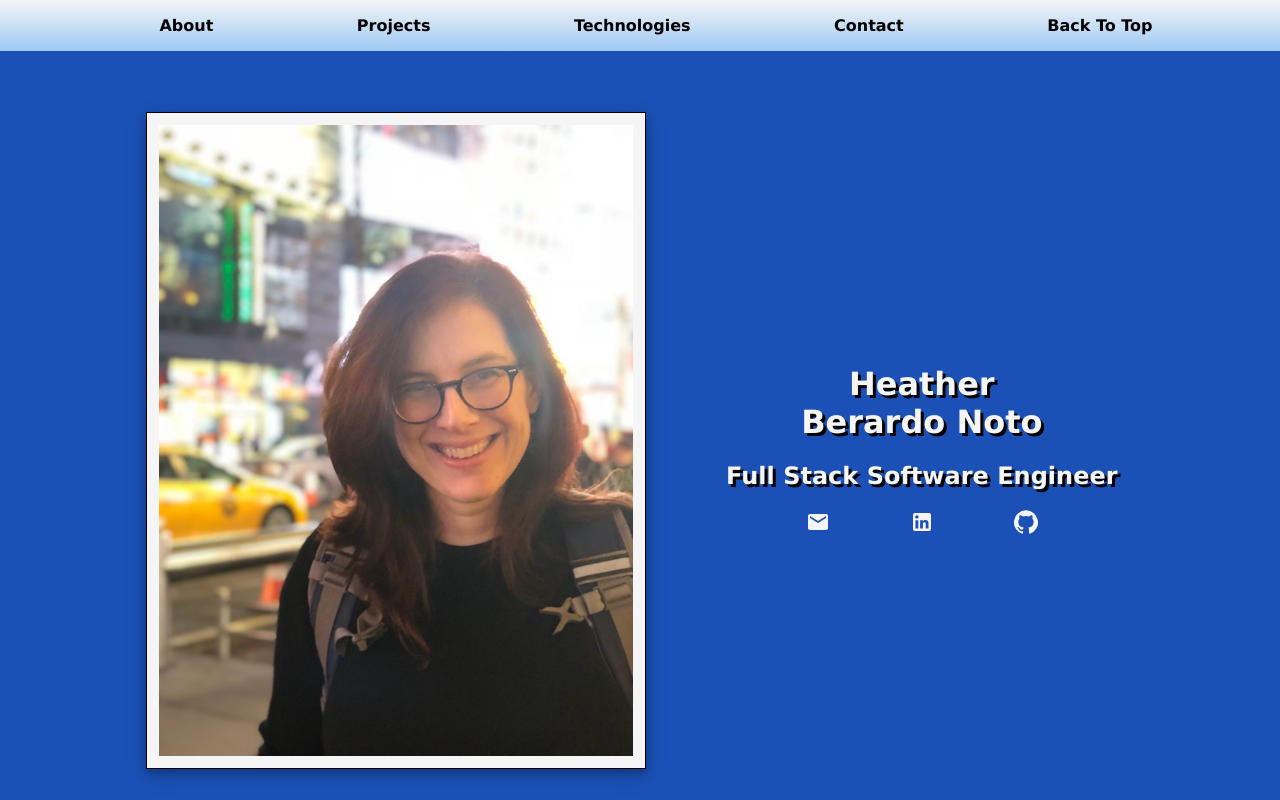
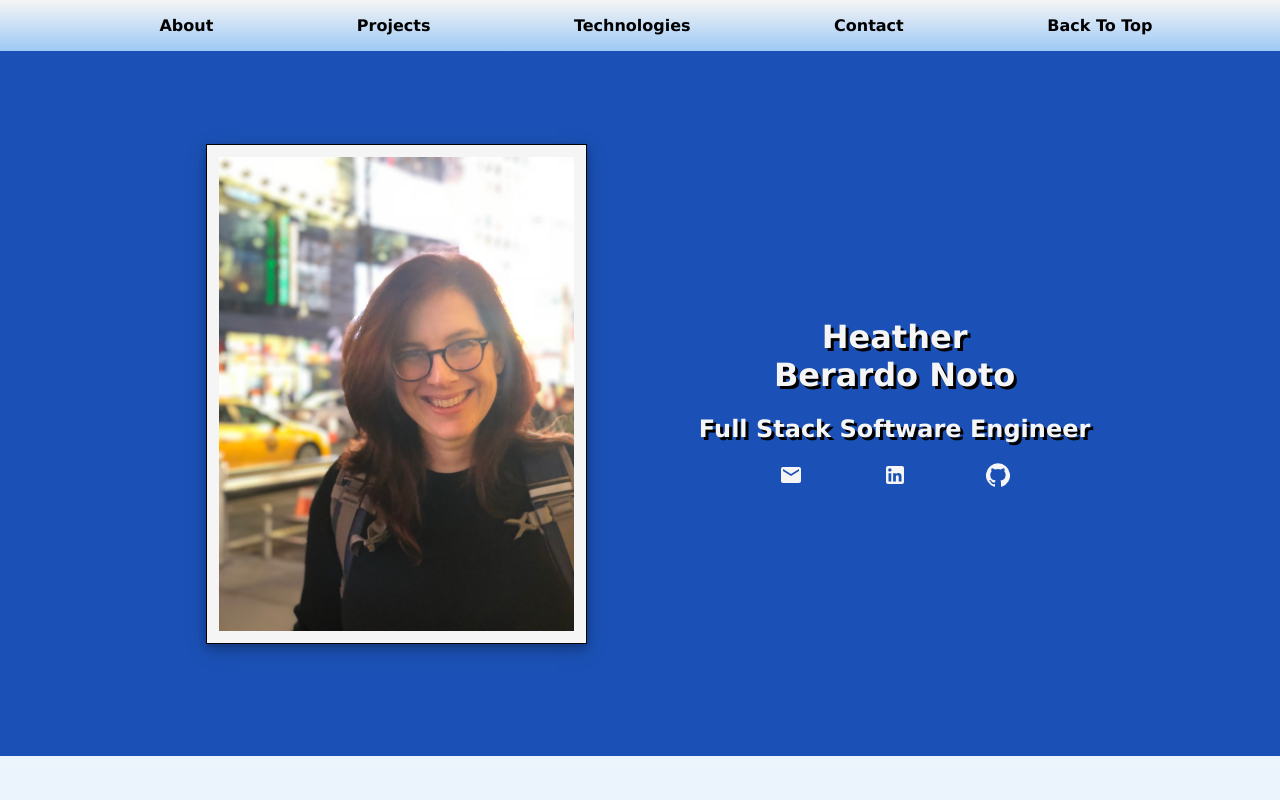
Before and after one commit to heathernoto/StarterPortfolio, a React (Create React App) app: page / in a window 1280 px wide. Shown: the top 800 px of the page. Built offline with nearby package versions, Linux system fonts and the light colour scheme.

Commit message:
resize pic

```diff
--- a/public/style.css
+++ b/public/style.css
@@ -69,14 +69,14 @@ a:hover.contact-icons {
   }
 }
 .NYC {
-  max-width: 40%;
+  max-width: 30%;
   max-height: auto;
-  min-width: 35%;
+  min-width: 25%;
   min-width: auto;
   align-self: center;
   justify-content: center;
   padding: 0.75rem;
-  margin: 2rem;
+  margin: 4rem;
   background-color: whitesmoke;
   border: 1px solid black;
   box-shadow: 0 4px 8px 0 rgba(0, 0, 0, 0.2), 0 6px 20px 0 rgba(0, 0, 0, 0.19);
```
